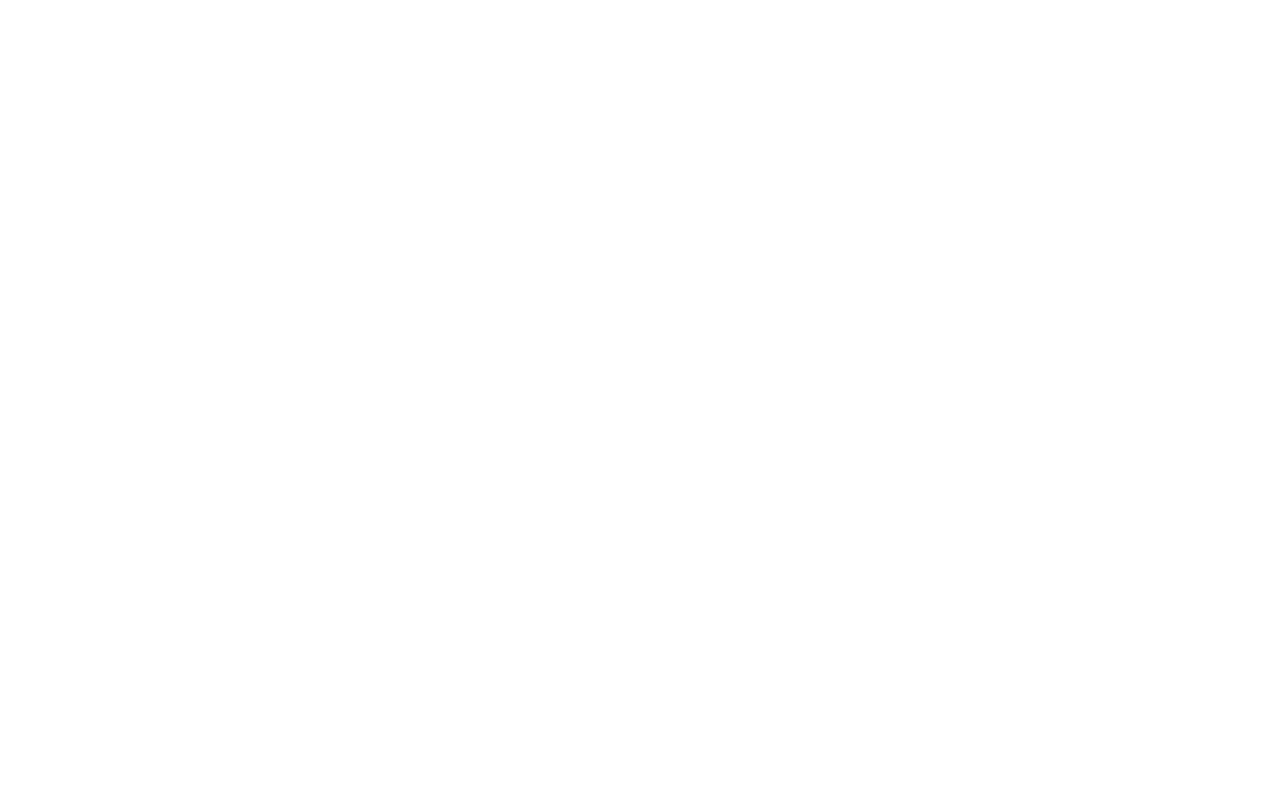
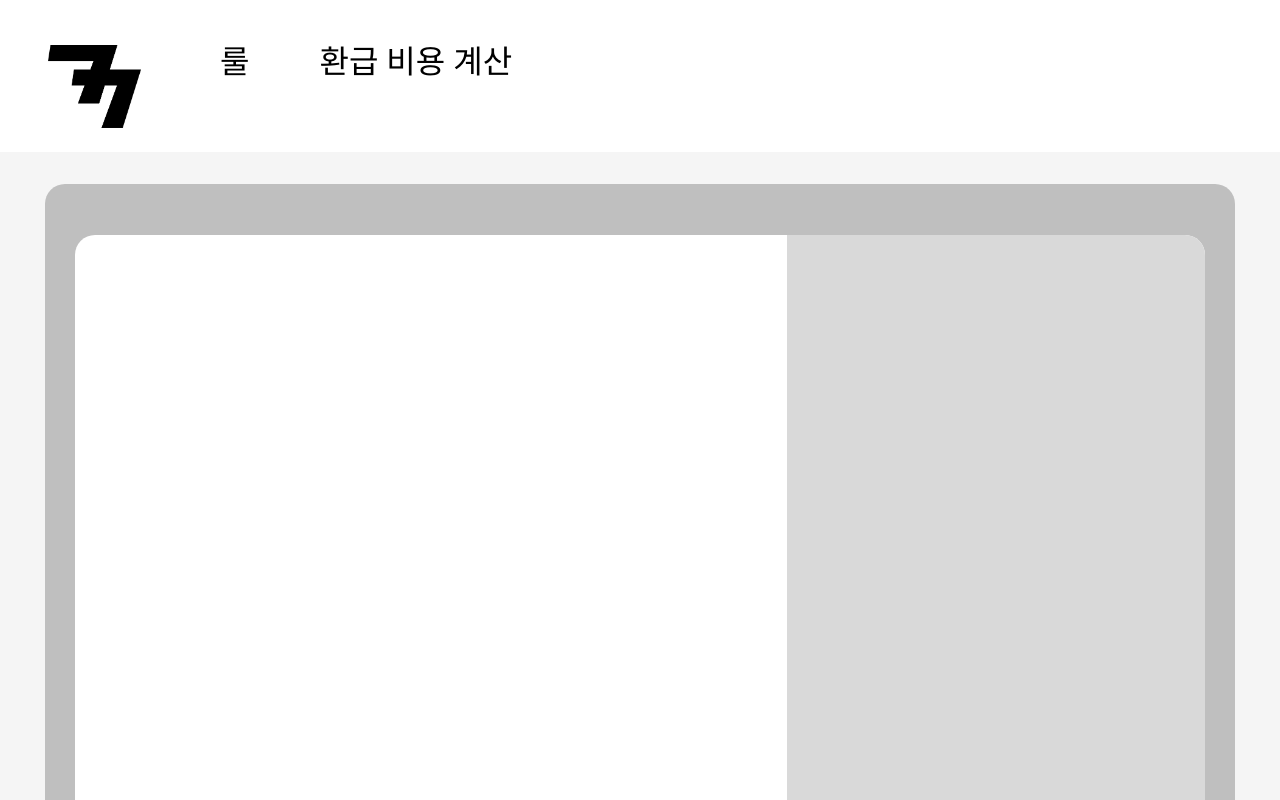
Before and after one commit to GotGong/GotGongFrontEnd, a React (Create React App) app: page /refund in a window 1280 px wide. Before the commit this address had no page. Built offline with nearby package versions, Linux system fonts and the light colour scheme.

Commit message:
refundshowpage 틀 만듦

```diff
--- a/src/Page/Page9.js
+++ b/src/Page/Page9.js
@@ -8,14 +8,13 @@
 
 
 export default function Page9 () { // token, room_id는 Props로 받아온다고 가정 {token, user_id, room_id}
-
     // const token = token
     // const user_id = user_id
     // const room_id = room_id
 
     // Test용 변수
-    const token = '117b62f152473946371005f0629836ff85753459	'
-    const user_id = 1
+    const token = '00946a56840cfd2f1ef4c4dcac8c60a2fbc31fab'
+    const user_id = 3
     const room_id = 1
 
     // useState
@@ -32,10 +31,8 @@
     const [rerender, setRerender] = useState(true)
     const [nowPlan, setNowPlan] = useState(0)
     const [planId, setPlanId] = useState(0)
+    const [username, setUsername] = useState('')
     //const [planStatus, setPlanStatus] = useState(true)
-
-    console.log(planDislike)
-    console.log(contents)
 
     useEffect(() => {
         // 통신 기본
@@ -68,6 +65,7 @@
                 }
             }
             setPlanId(temp.map(item => item.id))
+            setUsername(response.data.username)
         })
     }, [])
 
@@ -93,14 +91,14 @@
             if (i === nowPlan) {
                 planCategories.push(
                     <div style={{width: '100%', height: '80px', borderRadius: '20px', display: 'grid',  alignItems: 'center', justifyItems: 'center'}} onMouseOver={(e) => e.currentTarget.style.backgroundColor = '#BFBFBF'} onMouseLeave={(e) => e.currentTarget.style.backgroundColor = '#FFFFFF'}>
-                        <text id="now_plan" style={{fontSize: '3vh', userSelect: 'none'}} onClick={() => setCurrentPick(i)}>#준호의 {i+ 1}주차 계획</text>
+                        <text id="now_plan" style={{fontSize: '3vh', userSelect: 'none'}} onClick={() => setCurrentPick(i)}>#{username}의 {i+ 1}주차 계획</text>
                     </div>
                 )
             }
             else {
                 planCategories.push(
                     <div style={{width: '100%', height: '80px', borderRadius: '20px', display: 'grid', alignItems: 'center', justifyItems: 'center'}} onMouseOver={(e) => e.currentTarget.style.backgroundColor = '#BFBFBF'} onMouseLeave={(e) => e.currentTarget.style.backgroundColor = '#FFFFFF'}>
-                        <text id="user_plan" style={{fontSize: '3vh', userSelect: 'none'}} onClick={() => setCurrentPick(i)}>#준호의 {i+ 1}주차 계획</text>
+                        <text id="user_plan" style={{fontSize: '3vh', userSelect: 'none'}} onClick={() => setCurrentPick(i)}>#{username}의 {i+ 1}주차 계획</text>
                     </div>
                 )
             }
@@ -108,7 +106,7 @@
         else {
             planCategories.push(
                 <div style={{width: '100%', height: '80px', borderRadius: '20px', display: 'grid', alignItems: 'center', justifyItems: 'center'}} onMouseOver={(e) => e.currentTarget.style.backgroundColor = '#BFBFBF'} onMouseLeave={(e) => e.currentTarget.style.backgroundColor = '#FFFFFF'}>
-                    <text id="later_plan" style={{fontSize: '3vh', userSelect: 'none'}} onClick={() => setCurrentPick(i)}>#준호의 {i+ 1}주차 계획</text>
+                    <text id="later_plan" style={{fontSize: '3vh', userSelect: 'none'}} onClick={() => setCurrentPick(i)}>#{username}의 {i+ 1}주차 계획</text>
                 </div>
             )
         }
@@ -143,7 +141,7 @@
             <div style={{position: 'fixed', top: '23%', left: '3.5%', width: '93%', height: '72%', display: 'grid', gridTemplateColumns: '22fr 78fr'}}>
                 <div style={{height: '982px', display: 'grid', gridTemplateRows: '14fr, 86fr'}}>
                     <div style={{backgroundColor: '#D9D9D9', height: "150px", borderTopLeftRadius: '20px', display: 'grid', alignItems: 'center', justifyContent: 'center'}}>
-                        <text style={{fontSize: '3vh'}}>준호의 계획</text>
+                        <text style={{fontSize: '3vh'}}>{username}의 계획</text>
                     </div>
                     <div style={{overflow: 'scroll', height: "832px",backgroundColor: '#FFFFFF', borderBottomLeftRadius: '20px', display: 'grid', gap: "10px", alignContent: 'start'}}>
                         {planCategories}
@@ -172,7 +170,7 @@
                                 <text style={{fontSize: '3.5vh'}}>{<BiDislike size="90px"/>} {planDislike[currentPick]} </text>
                             </div>
                             <div id='dislike_button' style={{width: '100%', backgroundColor: 'black', display: 'grid', alignItems: 'center', justifyContent: 'center'}}>
-                                <button  style={{fontSize: '3vh', color: 'white'}}><BiDislike size="90px" color="white"/></button>
+                                <button onClick={dislikeUp} style={{fontSize: '3vh', color: 'white'}}><BiDislike size="90px" color="white"/></button>
                             </div>
                         </div>
                     </div>
--- /dev/null
+++ b/src/Page/RefundShowPage.js
@@ -0,0 +1,30 @@
+import axios from "axios";
+import { resolvePath } from "react-router-dom";
+import NavBar2 from "../NavBar2.js";
+
+export default function RefundShowPage () {
+    return (
+        <>
+        <NavBar2 />
+        <div style={{position: 'fixed', backgroundColor: '#F5F5F5', top: '19%', left: '0%', width: '100%', height: '81%'}}>
+            <div style={{position: 'fixed', top: '23%', left: '3.5%', width: '93%', height: '72%', display: 'grid'}}>
+                <div style={{backgroundColor: '#BFBFBF', height: '982px', borderRadius: '20px', display: 'grid', alignItems: 'center', justifyItems: 'center'}}>
+                    <div style={{backgroundColor: 'white', width: '95%', height: '880px', borderRadius: '20px', display: 'grid', gridTemplateColumns: '63fr 37fr'}}>
+                        <div style={{display: 'grid', gridTemplateColumns: '1fr 8fr 1fr', overflow:'auto'}}>
+                            <div style={{borderTopLeftRadius: '20px', borderBottomLeftRadius: '20px'}}/>
+                            <div style={{alignContent: "start", display: 'grid', gridTemplateRows: '0.5fr 1.5fr 8fr'}}>
+                                <div/>
+
+                            </div>
+                            <div/>
+                        </div>
+                        <div style={{backgroundColor: '#D9D9D9', height: '880px', display: 'grid', gridTemplateRows: '1.8fr 6.4fr 1.8fr', display: 'grid', alignItems: 'center', justifyContent: 'center', overflow:'hidden', borderTopRightRadius: '20px', borderBottomRightRadius: '20px'}}>
+
+                        </div>
+                    </div>
+                </div>
+            </div>
+        </div>
+        </>
+    )
+}
--- a/src/Router.js
+++ b/src/Router.js
@@ -11,6 +11,7 @@
 import ShowPlanPage from './Page/ShowPlanPage';
 import Page12 from "./Page/Page12";
 import Page9 from "./Page/Page9";
+import RefundShow from "./Page/RefundShowPage";
 
 
 const Router = ({ token, setToken }) => {
@@ -54,6 +55,10 @@
         path="/9"
         element={<Page9/>}
       />
+      <Route
+        path="/refund"
+        element={<RefundShow/>}
+      />
     </Routes>
   );
 };
```
